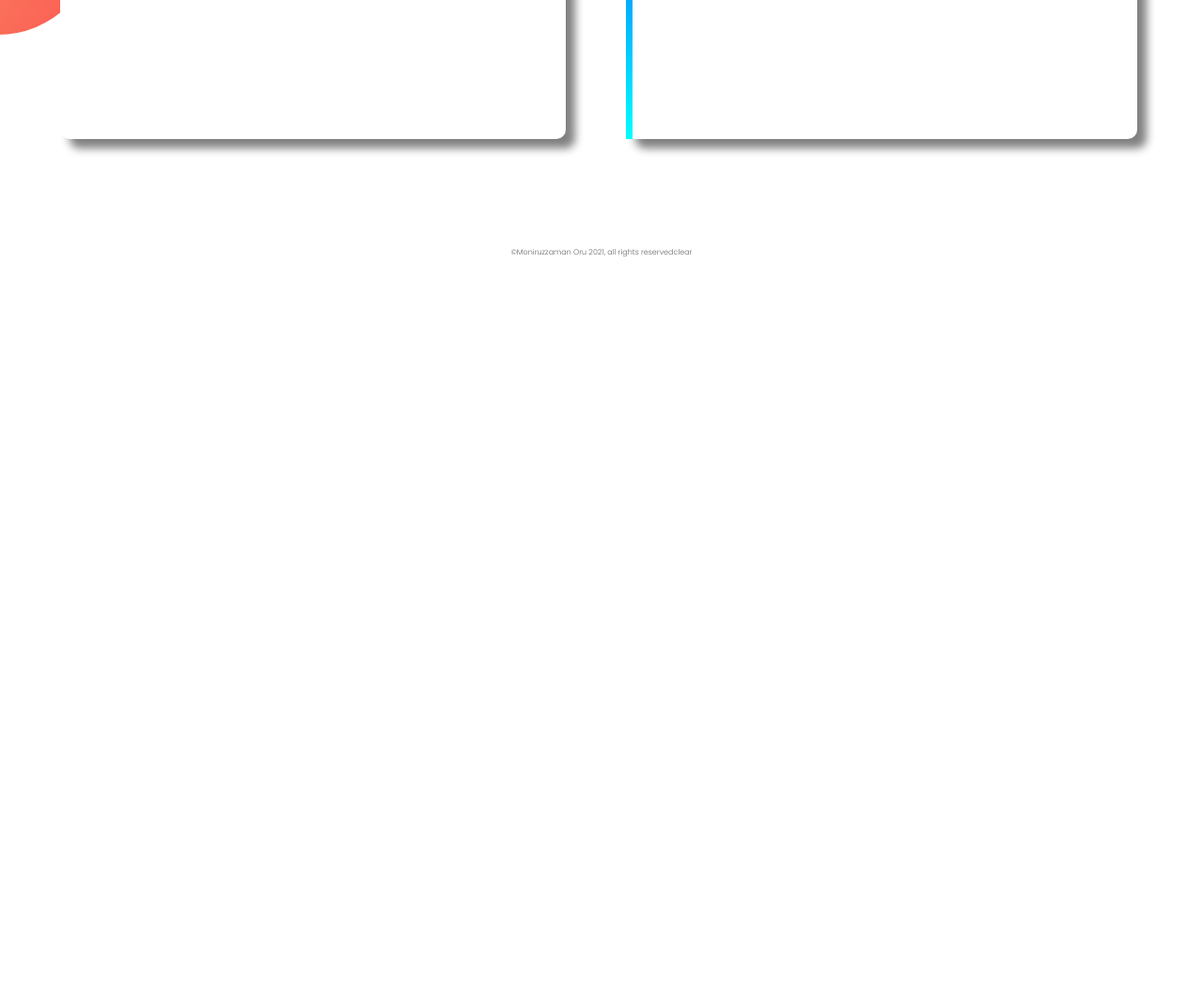
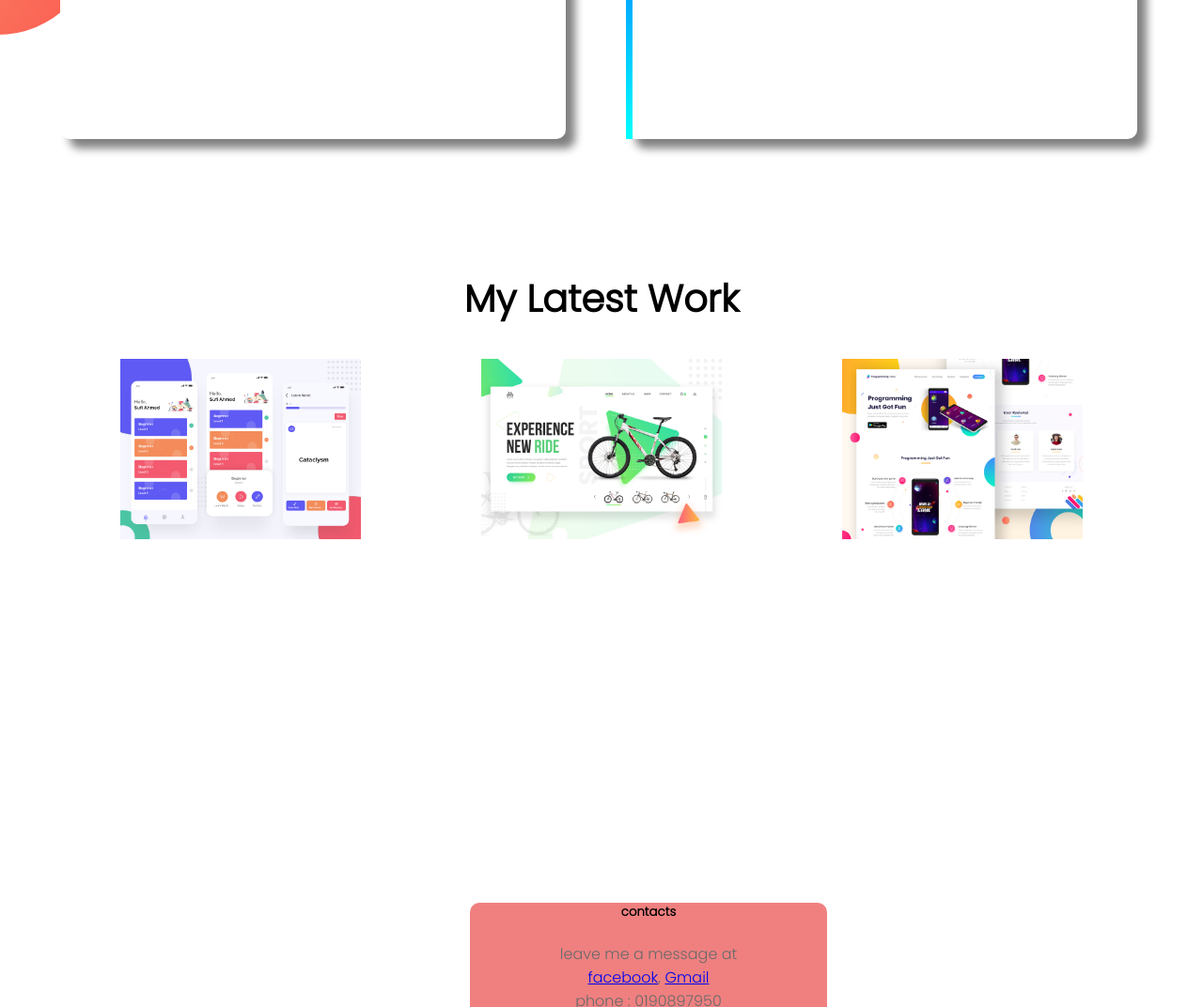
Before and after one commit to moniruzzamanoru/web-portfolio, a plain HTML site: page index.html in a window 1280 px wide. Shown: the part 1728-2800 px from the top of the page at 94% size. Before the commit the page ends 2011 px from the top, so only its background shows below. Drawn offline with Linux system fonts and the light colour scheme.

Commit message:
assignment done

```diff
--- a/index.html
+++ b/index.html
@@ -17,7 +17,7 @@
             <h1><span class = "orange-highlight">Oru's</span> Websites</h1>
             <h3>world best web dev</h3>
             <p>hey i'm one of the world best web devoloper. i just created this site in 3 hours after watching some tutorials. i know i'm a fast learner. you don't need to appreciate me. </p>
-            <a class = "link-button" target = "_blank" href="https://www.instagram.com/moniruzzamanoru/">contact me</a>
+            <a class = "link-button" target = "_blank" href="https://www.instagram.com/moniruzzamanoru/">Hire Me</a>
         </div>
         <div class ="half-width">
             <img src="images/profile-2.png" alt="">
@@ -36,7 +36,7 @@
         </div>
     </section>
     <section class = "experience-area">
-        <h2>Experiences</h2>
+        <h2 class = "section-name" >Experiences</h2>
 
         <div id "full-stack" class = "half-width single-experience">
             <h2>Full Stack Web Developer</h2>
@@ -52,6 +52,26 @@
         </div>
 
     </section>
+    <section class = "latest-work" >
+        <h2 class = "section-name" >My Latest Work</h2>
+        <div class = "onethird-width" >
+            <img src="images/latest-work/work-1.png" alt="">
+        </div>
+        <div class = "onethird-width" >
+            <img src="images/latest-work/work-2.jpg" alt="">
+        </div>
+        <div class = "onethird-width">
+            <img src="images/latest-work/work-3.jpg" alt="">
+        </div>
+
+    </section>
+    <section class = "contact-area" >
+        <h5 id = "contacts" >contacts</h5>
+        <p>leave me a message at <br>
+        <a href="http://www.facebook.com/moniruzzamanoru/">facebook</a>,
+        <a href="http://moniruzzamanoru471@gmail.com">Gmail</a> <br>
+        phone : 0190897950</p>
+    </section>
     <footer> <p>©Moniruzzaman Oru 2021, all rights reservedclear</p></footer>
 
 </body>
--- a/style.css
+++ b/style.css
@@ -1,6 +1,6 @@
 body{
     font-family: 'Poppins', sans-serif;
-    margin: 0;
+    margin: 0%;
 }
 h1{
     font-size: 50px;
@@ -42,6 +42,9 @@ section{
     font-weight: 700;
 
 }
+.link-button:hover{
+    color:indianred;
+}
 .dream-area{
     background-image: url("images/dream-bg.png");
     background-repeat: no-repeat;
@@ -68,6 +71,35 @@ section{
     border-image: linear-gradient(180deg,blue, cyan);
     border-image-slice: 1;
 }
+.section-name{
+    text-align: center;
+}
+.onethird-width{
+    margin-left: 8%;
+    width: 20%;
+    float: left;
+    padding-left: 2%;
+
+}
+.onethird-width img{
+    width: 100%;
+}
+.onethird-width :hover{
+    width: 200%;
+
+}
+.contact-area{
+    height: 60px;
+    border-radius: 10px;
+    margin-left: 500px;
+    margin-right: 400px;
+    padding-left: 20px;
+    padding-right: 20px;
+
+    text-align: center;
+    background-color:lightcoral;
+}
+
 footer p{
     text-align: center;
     font-size: 8px;
```
Also changed, not shown: images/latest-work/work-1.png (added), images/latest-work/work-2.jpg (added), images/latest-work/work-3.jpg (added).
